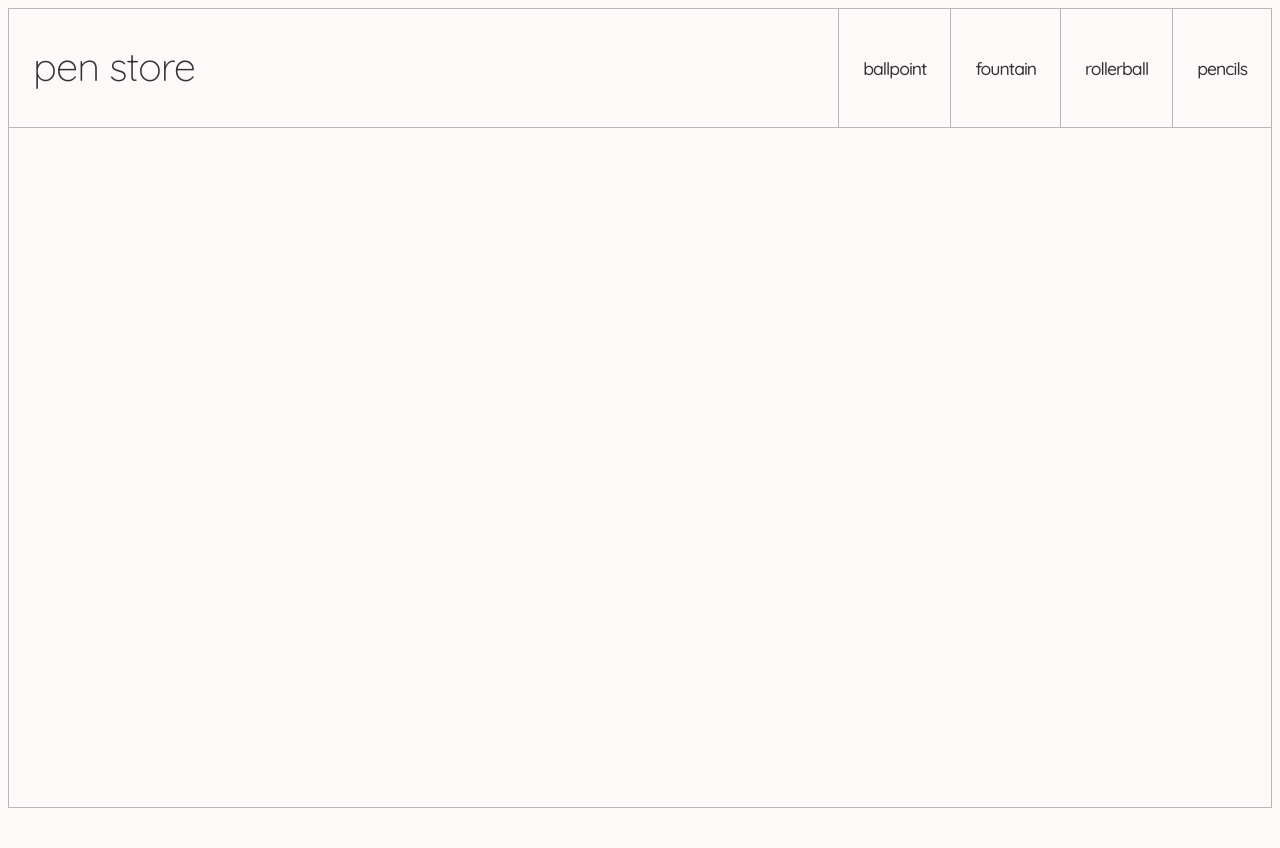
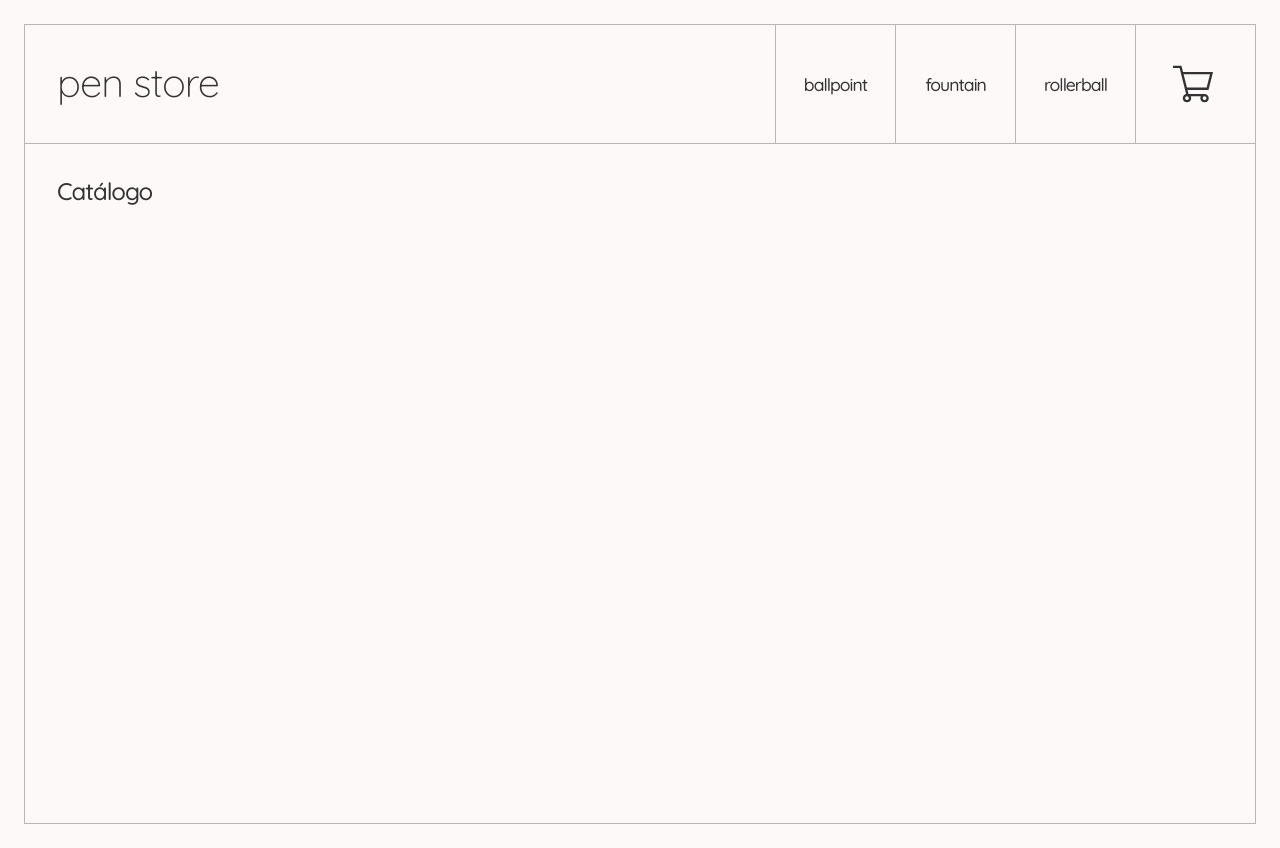
Before and after one commit to GianMasto/pen-store-react, a React (Create React App) app: page / in a window 1280 px wide. Before the commit the page ends 816 px from the top, so only its background shows below. Built offline with nearby package versions, Linux system fonts and the light colour scheme.

Commit message:
CartWidget, ItemListContainer  components added

```diff
--- a/public/index.html
+++ b/public/index.html
@@ -26,7 +26,7 @@
     -->
     <link rel="preconnect" href="https://fonts.gstatic.com">
 <link href="https://fonts.googleapis.com/css2?family=Quicksand:wght@300;500;600;700&family=Raleway:ital,wght@0,300;0,400;0,500;0,600;0,700;1,300;1,400;1,500;1,600;1,700&display=swap" rel="stylesheet">
-    <title>React App</title>
+    <title>pen store</title>
   </head>
   <body>
     <noscript>You need to enable JavaScript to run this app.</noscript>
--- a/src/App.js
+++ b/src/App.js
@@ -1,9 +1,12 @@
-import NavBar from './components/NavBar/NavBar'
+import NavBar from './components/NavBar/NavBar';
+import ItemListContainer from './components/ItemListContainer/ItemListContainer';
 
 function App() {
   return (
     <>
       <NavBar />
+      <ItemListContainer greeting="Catálogo" />
+
     </>
   );
 }
--- /dev/null
+++ b/src/components/CartWidget/CartWidget.css
@@ -0,0 +1,45 @@
+.cart-widget {
+  display: flex;
+  align-items: center;
+  justify-content: center;
+  border-left: 1px solid #b7b7b7;
+  width: 120px;
+}
+.cart-widget button {
+  font-family: 'Quicksand', sans-serif;
+  height: 100%;
+  width: 100%;
+  display: flex;
+  justify-content: center;
+  align-items: center;
+  border: none;
+  background: transparent;
+  cursor: pointer;
+}
+.cart-widget button:hover {
+  background: #333;
+}
+.cart-widget button svg {
+  width: 40px;
+  height: auto;
+  fill: transparent;
+  margin-left: -6px;
+}
+.cart-widget button svg {
+  width: 40px;
+  height: auto;
+  fill: #333;
+  margin-left: -6px;
+}
+.cart-widget button:hover svg {
+  fill: #fff;
+}
+
+@media(max-width: 380px) {
+  .cart-widget {
+    width: 100%;
+    border-left: none;
+    border-top: 1px solid #b7b7b7;
+    height: 86px;
+  }
+}
--- /dev/null
+++ b/src/components/CartWidget/CartWidget.js
@@ -0,0 +1,14 @@
+import './CartWidget.css';
+import {ReactComponent as CartIcon} from '../../assets/images/shopping-cart.svg';
+
+function CartWidget() {
+  return (
+    <div className="cart-widget">
+      <button onClick={() => console.log('aaaa')}>
+        <CartIcon />
+      </button>
+    </div>
+  );
+}
+
+export default CartWidget;
--- /dev/null
+++ b/src/components/ItemListContainer/ItemListContainer.js
@@ -0,0 +1,11 @@
+import './ItemListContainer.css';
+
+function ItemListContainer({greeting}) {
+  return (
+    <div class="container">
+      <h2>{greeting}</h2>
+    </div>
+  );
+}
+
+export default ItemListContainer;
--- a/src/components/NavBar/NavBar.css
+++ b/src/components/NavBar/NavBar.css
@@ -1,13 +1,14 @@
 nav {
   border-bottom: 1px solid #b7b7b7;
   display: flex;
-  justify-content: space-between;
+  flex-wrap: wrap;
 }
 nav .logo {
   font-weight: 300;
   font-size: 2.5rem;
   color: #333;
-  padding: 2rem 1.5rem;
+  padding: 2rem;
+  margin-right: auto;
 }
 nav .nav-items {
   display: flex;
@@ -18,6 +19,7 @@ nav .nav-item {
   align-items: center;
   justify-content: center;
   border-left: 1px solid #b7b7b7;
+  width: 120px;
 }
 
 nav .nav-link {
@@ -26,6 +28,8 @@ nav .nav-link {
   color: #333;
   font-size: 1.1rem;
   letter-spacing: -1px;
+  width: 100%;
+  text-align: center;
 }
 nav .nav-link:hover {
   background-color: #333;
@@ -33,11 +37,11 @@ nav .nav-link:hover {
 }
 
 @media(max-width: 991px) {
-  nav {
-    flex-direction: column;
-  }
+
   nav .nav-items {
     flex-direction: column;
+    order: 1;
+    width: 100%;
   }
   nav .nav-item {
     border-left: none;
@@ -50,3 +54,8 @@ nav .nav-link:hover {
     padding: 2rem 1.5rem;
   }
 }
+@media(max-width: 380px) {
+  nav {
+    flex-direction: column;
+  }
+}
--- a/src/components/NavBar/NavBar.js
+++ b/src/components/NavBar/NavBar.js
@@ -1,4 +1,5 @@
 import './NavBar.css';
+import CartWidget from '../CartWidget/CartWidget'
 
 function NavBar() {
   return (
@@ -6,18 +7,16 @@ function NavBar() {
       <h1 className="logo">pen store</h1>
       <ul className="nav-items">
         <li className="nav-item">
-          <a class="nav-link" href="/">ballpoint</a>
+          <a className="nav-link" href="/">ballpoint</a>
         </li>
         <li className="nav-item">
-          <a class="nav-link" href="/">fountain</a>
+          <a className="nav-link" href="/">fountain</a>
         </li>
         <li className="nav-item">
-          <a class="nav-link" href="/">rollerball</a>
-        </li>
-        <li className="nav-item">
-          <a class="nav-link" href="/">pencils</a>
+          <a className="nav-link" href="/">rollerball</a>
         </li>
       </ul>
+        <CartWidget />
     </nav>
   );
 }
--- a/src/index.css
+++ b/src/index.css
@@ -26,25 +26,26 @@ img {
 body {
   background-color:  #fdf9f9;
   font-family: 'Raleway', sans-serif;
-  border: 1px solid #b7b7b7;
-  margin: .5rem;
-  display: flex;
-  flex-direction: column;
-  min-height: 100vh;
+  padding: 1.5rem;
+  overflow-x: hidden;
 }
 h1, h2, h3, h4, h5, h6 {
   font-family: 'Quicksand', sans-serif;
   letter-spacing: -1px;
 }
-a {
+a, button, button svg{
   text-decoration: none;
   transition: all .3s cubic-bezier(0.4, 0, 1, 1);
   display: inline-block;
 }
 .container {
-  max-width: 75rem;
-  padding-left: 1rem;
-  padding-right: 1rem;
-  margin-left: auto;
-  margin-right: auto;
+  padding: 2rem;
 }
+#root {
+  border: 1px solid #b7b7b7;
+  display: flex;
+  flex-direction: column;
+  min-height: 100vh;
+  max-width: 90rem;
+  margin: 0 auto;
+}
```
Also changed, not shown: src/assets/images/shopping-cart.svg (added), src/components/ItemListContainer/ItemListContainer.css (added).
